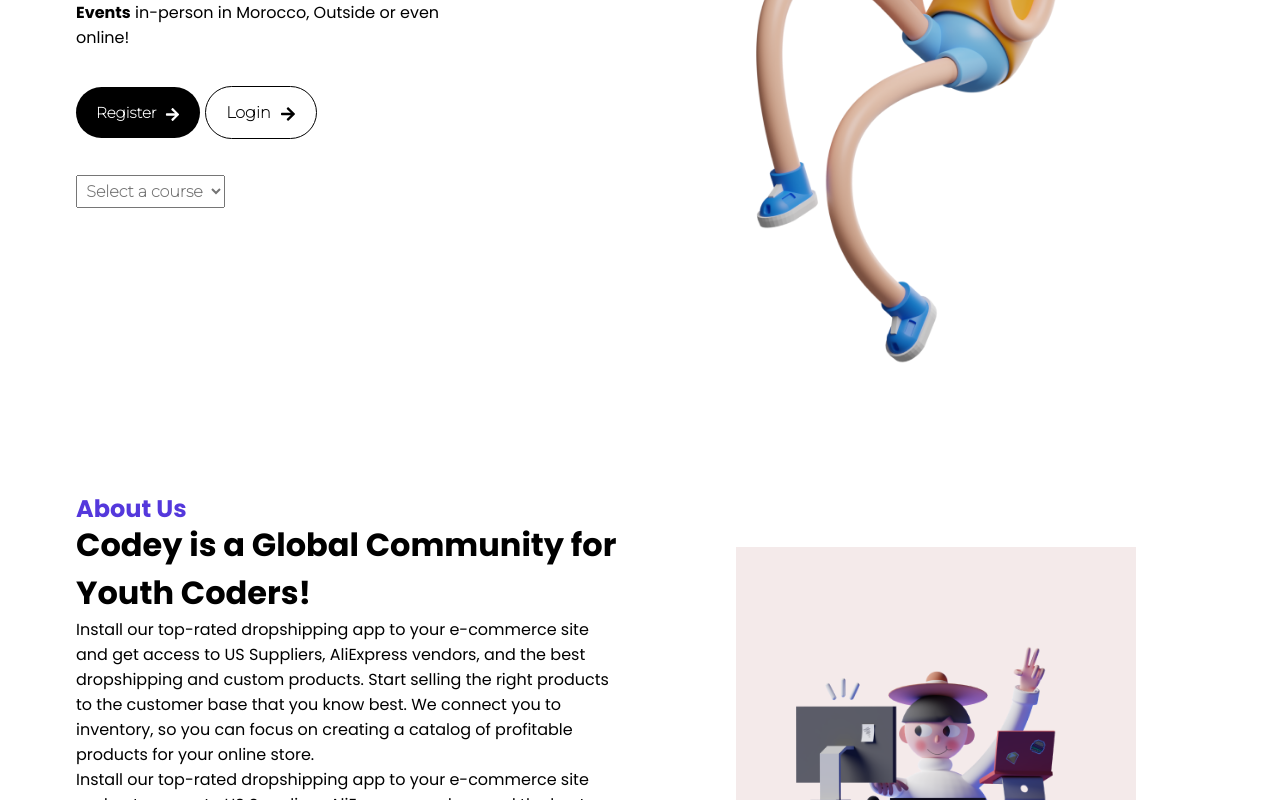
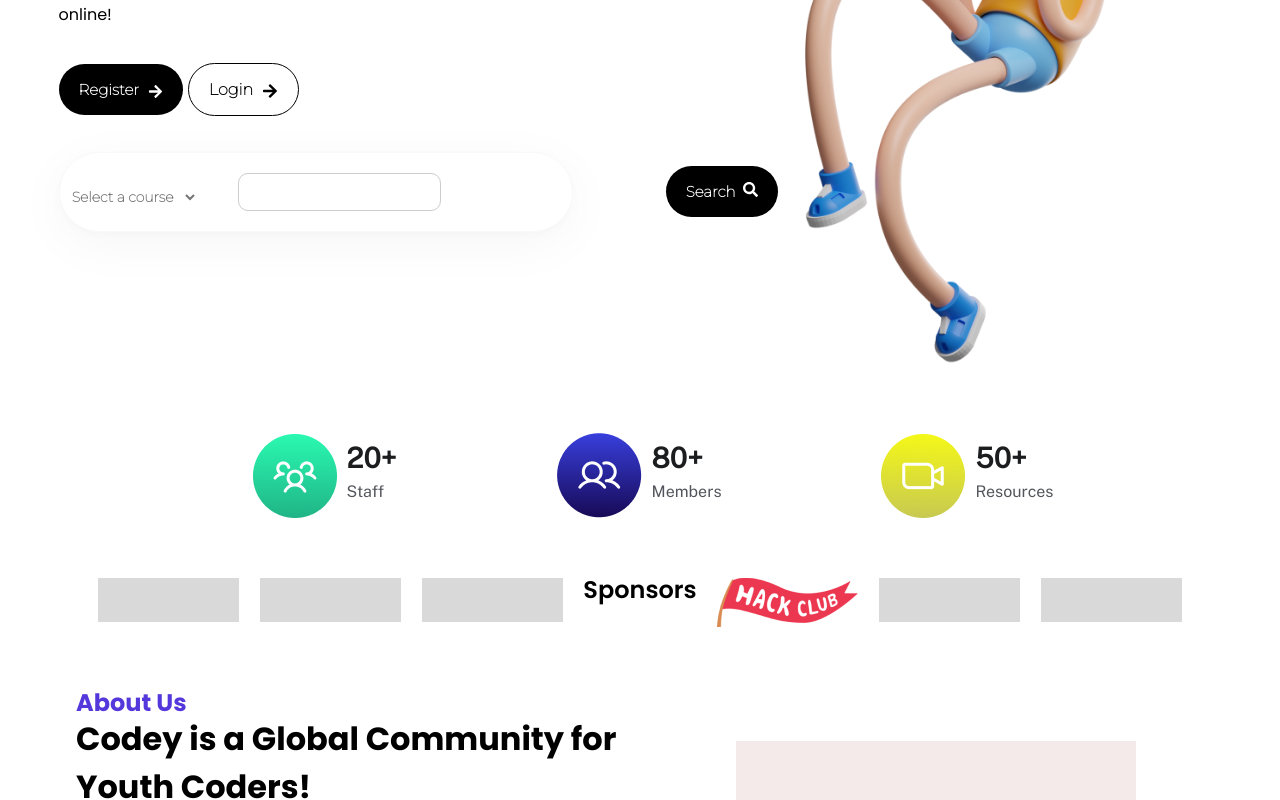
Before and after one commit to Codey-ma/frontend, a React (Create React App) app in the folder codey-site/: page / in a window 1280 px wide. Shown: the part 420-1220 px from the top of the page. Built offline with nearby package versions, Linux system fonts and the light colour scheme.

Commit message:
update files

```diff
--- a/codey-site/src/Mainpage.js
+++ b/codey-site/src/Mainpage.js
@@ -4,12 +4,14 @@ import Hero from './components/Hero';
 import React from 'react'
 import About from './components/About';
 import Footer from './components/Footer';
+import Featured from './components/Featured';
 
 const MainPage = () => {
   return (
     <>
         <Navbar/>
         <Hero/>
+        <Featured/>
         <About/>
         <Footer/>
 
--- a/codey-site/src/components/About/index.css
+++ b/codey-site/src/components/About/index.css
@@ -41,6 +41,10 @@
     background:  rgb(244, 234, 234) 80% / cover no-repeat;
 }
 
+.about-btn{
+    background-color: #5438DC;
+}
+
 
 @media screen and (max-width: 940px) {
     .about .container{
--- a/codey-site/src/components/About/index.js
+++ b/codey-site/src/components/About/index.js
@@ -30,7 +30,7 @@ const About = () => {
          </p>
           <br />
         <div className="btn-group">
-          <button className='btn'>
+          <button className='btn about-btn'>
             Join Us <FaArrowRight style={{ color: '#fff', verticalAlign: 'middle', marginLeft: '5px' }}/>
           </button>
         </div>
--- a/codey-site/src/components/Featured/index.css
+++ b/codey-site/src/components/Featured/index.css
@@ -0,0 +1,83 @@
+.featured-section{
+    display: grid;
+    grid-template-columns: repeat(1,2fr);
+
+}
+
+.feature-list{
+    display: flex;
+    margin-left: 90px;
+}
+
+.feature{
+    display: flex;
+    flex-direction: row;
+}
+
+.feature-text{
+    display: flex;
+    flex-direction: column;
+    margin-left: 10px;
+    margin-top: 5px;
+}
+
+.feature-list li{
+    padding: 0 5rem;
+}
+
+.featured-row1{
+    display: flex;
+    justify-content: space-around;
+    gap: 1rem;
+    padding-right: 6rem;
+    padding-left: 5rem;
+    margin-left: -3rem;
+}
+
+.featured-row2{
+    display: flex;
+    justify-content: space-around;
+    flex-wrap: wrap;
+    gap: 1rem;
+    padding-right: 6rem;
+    padding-left: 6rem;
+    margin-top: 60px;
+}
+
+.header-li{
+    color: var(--gray-black, #1B1D1F);
+    /* Header/Heading - 3 */
+    font-family: Public Sans;
+    font-size: 28px;
+    font-style: normal;
+    font-weight: 600;
+    line-height: 40px; /* 125% */
+    letter-spacing: 0.24px;
+
+}
+
+.under-header{
+    color: var(--gray-600, #52565C);
+    /* Body/Large/400 */
+    font-family: Public Sans;
+    font-size: 16px;
+    font-style: normal;
+    font-weight: 400;
+    line-height: 28px; /* 140% */
+}
+
+.sponsors{
+    color: var(--blk, #000);
+    font-family: Poppins;
+    font-size: 24px;
+    font-style: normal;
+    font-weight: 600;
+    line-height: 100%; /* 24px */
+}
+
+.sponsor-rectangle{
+    width: 141px;
+    height: 44px;
+    flex-shrink: 0;
+    background: #D9D9D9;
+}
--- a/codey-site/src/components/Featured/index.js
+++ b/codey-site/src/components/Featured/index.js
@@ -1,10 +1,54 @@
-import React from 'react'
+import React from 'react';
+
+import members from '../../assets/Frame 67 (1).png'
+import resources from '../../assets/Frame 67 (2).png'
+import staff from '../../assets/Frame 67.png'
+import sponsor from '../../assets/hack-club.png';
+
+import './index.css'
 
 const Featured = () => {
   return (
-    <div className='featured'>
+    <div class="featured-section">
+      <div class="featured-row1">
 
+        <ul className='feature-list'>
+          <li className="feature">
+            <img src={staff} alt="Staff" />
+            <div className="feature-text">
+              <p className='header-li'>20+</p>
+              <p className='under-header'>Staff</p>
+            </div>
+          </li>
+          <li className="feature">
+            <img src={members} alt="Members" />
+            <div className="feature-text">
+              <p className='header-li'>80+</p>
+              <p className='under-header'>Members</p>
+            </div>
+          </li>
+
+          <li className="feature">
+            <img src={resources} alt="Resources" />
+            <div className="feature-text">
+              <p className='header-li'>50+</p>
+              <p className='under-header'>Resources</p>
+            </div>
+          </li>
+        </ul>
+      </div>
+    <div class="featured-row2">
+      <div className="sponsor-rectangle"></div>
+      <div className="sponsor-rectangle"></div>
+      <div className="sponsor-rectangle"></div>
+      <p className='sponsors'>Sponsors</p>
+      <img src={sponsor} alt="hack-club" />
+
+      <div className="sponsor-rectangle"></div>
+      <div className="sponsor-rectangle"></div>
     </div>
+</div>
+
   )
 }
 
--- a/codey-site/src/components/Hero/index.css
+++ b/codey-site/src/components/Hero/index.css
@@ -7,7 +7,7 @@
     padding: 1rem;
 }
 .hero .left{
-    padding: 1rem;
+    padding: 3rem;
     margin-top: 2rem;
     margin-bottom: 6rem;
     margin-left: 1.5rem;
@@ -29,6 +29,7 @@
 
 .hero .right{
     padding: 1rem;
+
 }
 
 .hero .img-container{
@@ -39,6 +40,7 @@
 .hero img{
     width: 600px;
     height: auto;
+    margin-left: 40px;
 }
 
 .login-btn{
@@ -103,3 +105,63 @@ select {
     }
 
 }
+
+
+
+/* Style the select element */
+
+.search-section{
+    display: flex;
+    margin-top: 1rem;
+    border-radius: 100px;
+    border: 1px solid #F9F9F9;
+    background: var(--white, #FFF);
+    box-shadow: 0px 2.4px 8.6125px 0px rgba(0, 0, 0, 0.02), 0px 12px 53px 0px rgba(0, 0, 0, 0.04);
+}
+.custom-select {
+    padding: 8px;
+    margin-top: 10px;
+    color: #747474;
+    text-align: center;
+    font-family: Montserrat;
+    font-size: 14px;
+    font-weight: 900;
+    line-height: normal;
+    border: none; /* Remove border */
+    background-color: transparent; /* Make background transparent */
+    flex-grow: 1; /* Allow the select element to grow and fill the available space */
+  }
+
+  /* Style the custom divider */
+.divider {
+    flex-grow: 1;
+    height: 8px;
+    background-color: #b81818; /* Change this to the color you want */
+    margin: 0 10px; /* Adjust the margin as needed */
+  }
+
+  /* Style the search bar */
+.search-bar {
+    display: flex;
+    align-items: center;
+    margin-top: 50px;
+    border-radius: 100px;
+    border: 1px solid #F9F9F9;
+    background: var(--white, #FFF);
+    box-shadow: 0px 2.4px 8.6125px 0px rgba(0, 0, 0, 0.02), 0px 12px 53px 0px rgba(0, 0, 0, 0.04);
+
+  }
+
+  .search-input {
+    padding: 10px;
+    border: 1px solid #ccc;
+    border-radius: 10px;
+    margin: 20px;
+    font-size: 14px;
+
+  }
+
+  .search-btn{
+    margin-left:40%;
+    display: flex;
+  }
--- a/codey-site/src/components/Hero/index.js
+++ b/codey-site/src/components/Hero/index.js
@@ -1,7 +1,7 @@
 import React, { useState } from 'react';
 import { Link, useNavigate } from 'react-router-dom'; // Import useNavigate
 import Saly from '../../assets/Saly-38.png';
-import { FaArrowRight } from 'react-icons/fa';
+import { FaArrowRight, FaSearch } from 'react-icons/fa'; // Import FaSearch
 import './index.css';
 
 const Hero = () => {
@@ -53,13 +53,14 @@ const Hero = () => {
             Login <FaArrowRight style={{ color: '#000', verticalAlign: 'middle', marginLeft: '5px' }}/>
           </Link>
 
-          <div>
+          <div className="search-bar">
             <br />
             <br />
             <select
               id="course"
               value={selectedCourse}
               onChange={handleCourseChange}
+              className="custom-select"
             >
               <option value="">Select a course</option>
               {courseOptions.map((course, index) => (
@@ -68,7 +69,21 @@ const Hero = () => {
                 </option>
               ))}
             </select>
+
+            <div class="divider"></div>
+
+              {/* Add the search bar */}
+
+              <input type="text"  className="search-input"/>
+              <button className="btn search-btn">
+                Search<FaSearch style={{ color: '#fff', verticalAlign: 'middle', marginLeft: '7px' }}/>
+              </button>
+
           </div>
+
+
+
+
         </div>
 
         {/* Right Side */}
--- a/codey-site/src/index.css
+++ b/codey-site/src/index.css
@@ -3,7 +3,7 @@
 @import url('https://fonts.googleapis.com/css2?family=Poppins:wght@300;500&display=swap');
 @import url('https://fonts.googleapis.com/css2?family=Montserrat:wght@100&display=swap');
 @import url('https://fonts.googleapis.com/css2?family=Inter:wght@200;400&family=Montserrat:wght@100&display=swap');
-
+@import url('https://fonts.googleapis.com/css2?family=Public+Sans:wght@200;400&display=swap');
 :root{
   --primary: #10C843;
   --background: #f5f8ff;
```
Also changed, not shown: codey-site/src/assets/hack-club.png (added), codey-site/src/components/Courses/index.css (added), codey-site/src/components/Courses/index.js (added), codey-site/src/components/Events/index.css (added), codey-site/src/components/Events/index.js (added).
